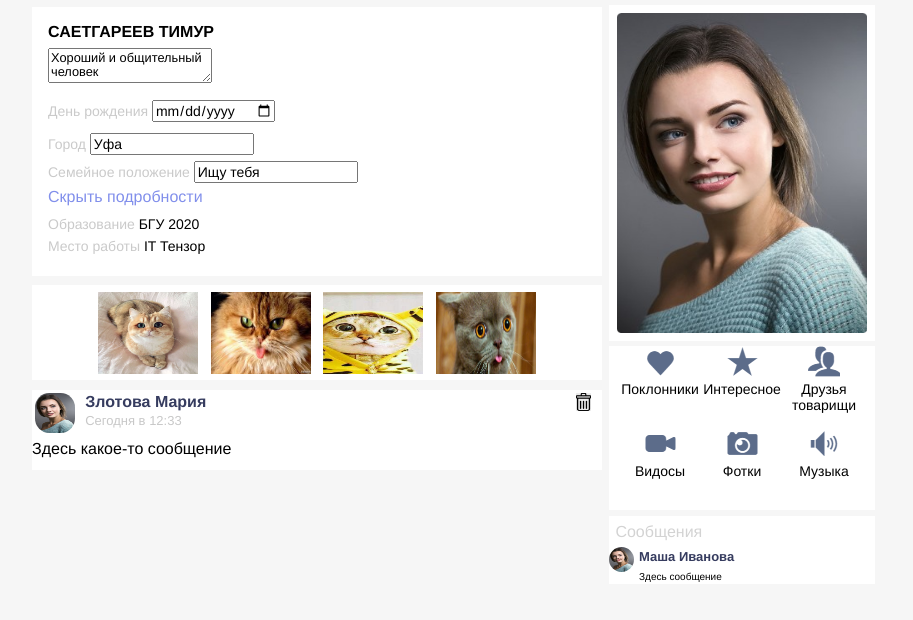
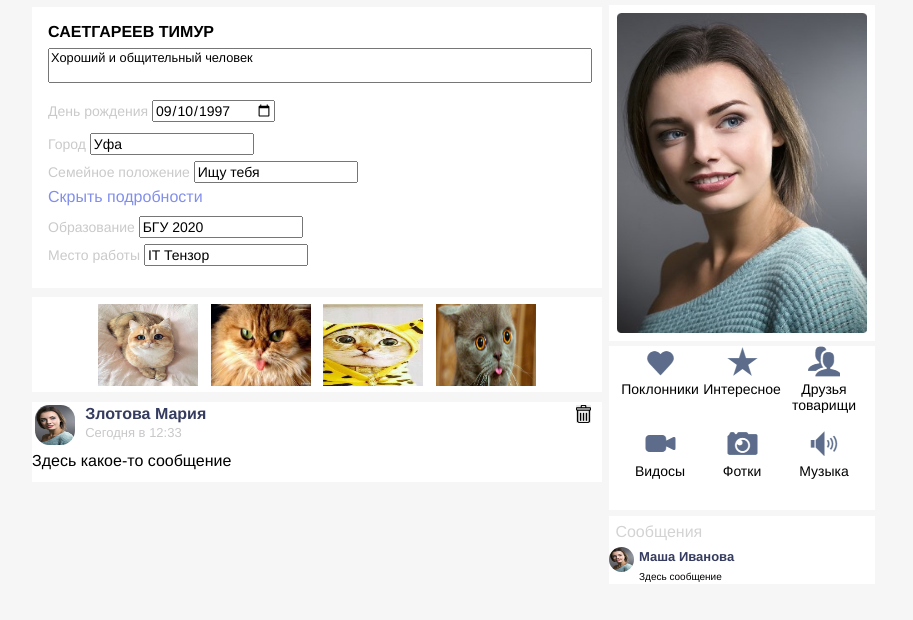
Before and after one commit to timursaet/Social-network, a website: page edit_profile.html in a window 1280 px wide. Shown: the part 32-652 px from the top of the page, without its empty margins (183-1096 px from the left). Drawn offline with Linux system fonts and the light colour scheme.

Commit message:
edit form

```diff
--- a/css/style.css
+++ b/css/style.css
@@ -340,3 +340,8 @@ a {
     grid-area: mesmes;
     font-size: 10px;
 }
+
+textarea {
+    width: 100%;
+    resize: none;
+}
--- a/edit_profile.html
+++ b/edit_profile.html
@@ -31,27 +31,30 @@
                             </form>
                         <div class="content__data__info_data">
                             <form class="content__data__info_data">
-                                День рождения <input type="date" value="09-10-1997"></input>
+                                День рождения <input type="date" value='1997-09-10'></input>
                             </form>
                         </div>
                         <div class="content__data__info_data">
                             <form>Город <input value="Уфа" size="20"></input></form>
                         </div>
                         <div class="content__data__info_data">
-                            Семейное положение
-                            <input value="Ищу тебя" size="20"></input>
+                            <form>
+                                Семейное положение <input value="Ищу тебя" size="20"></input>
+                            </form>
                         </div>
                         <div class="content__data__info__details_cheked">
                             Скрыть подробности
                         </div>
                         <div class="content__data__info__details">
                             <div class="content__data__info_data">
-                                Образование
-                                <span class="content__data__info_view">БГУ 2020</span>
+                                <form>
+                                    Образование <input value="БГУ 2020" class="content__data__info_view"></input>
+                                </form>
                             </div>
                             <div class="content__data__info_data">
-                                Место работы
-                                <span class="content__data__info_view">IT Тензор</span>
+                                <form>
+                                    Место работы <input value="IT Тензор" class="content__data__info_view"></input>
+                                </form>
                             </div>
                         </div>
                     </div>
```
